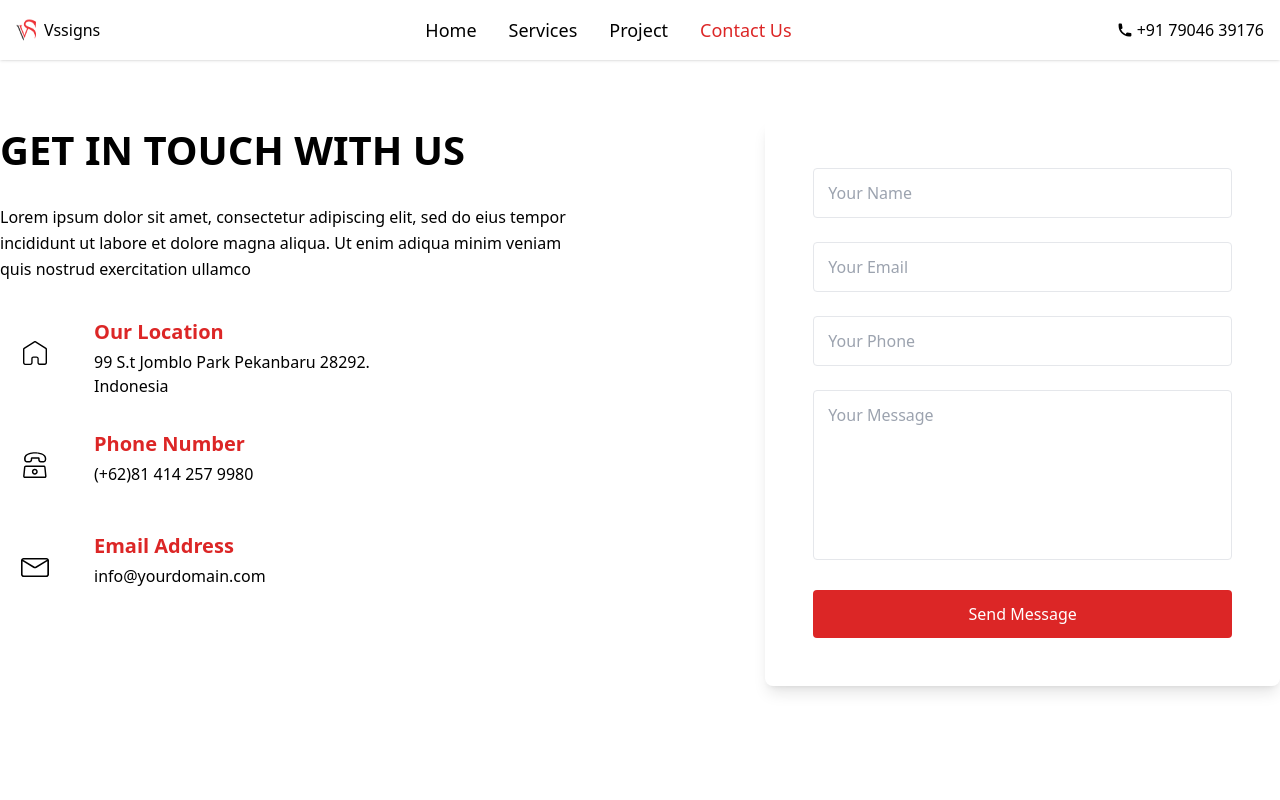
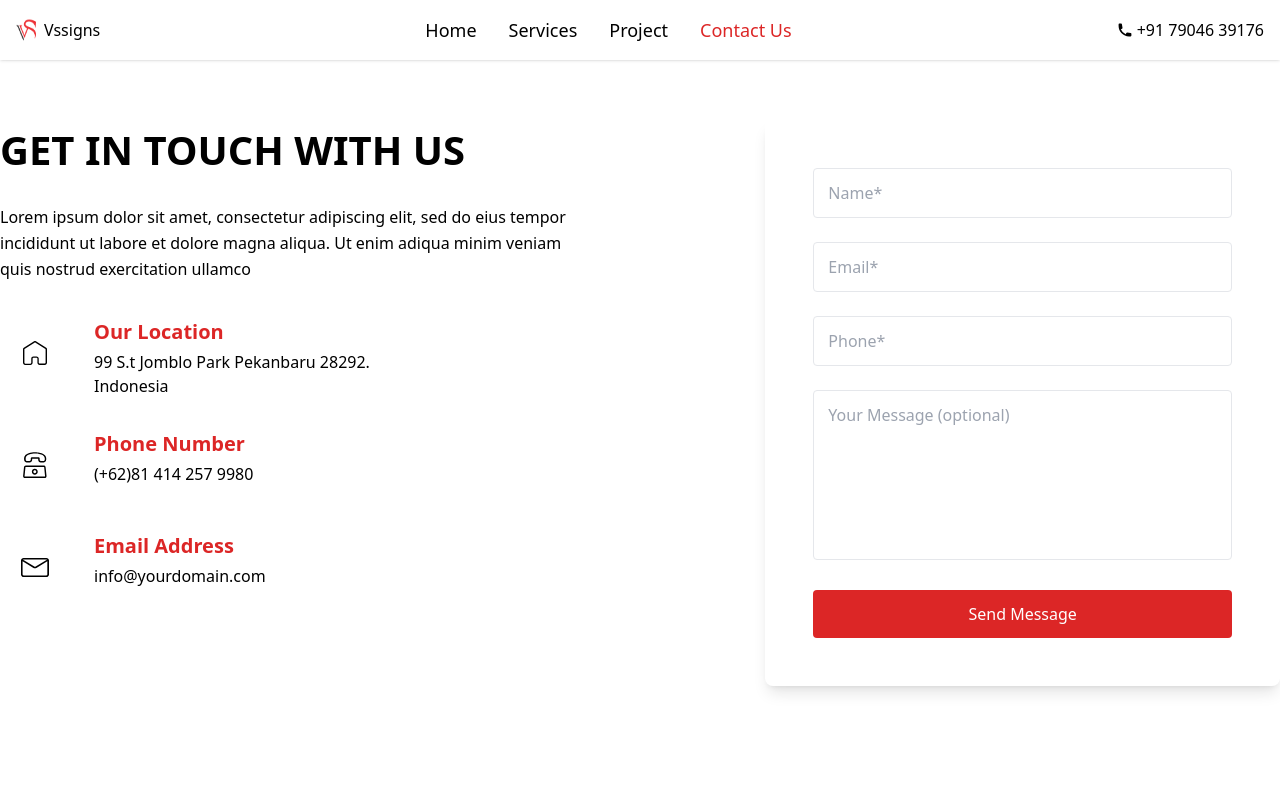
Before and after one commit to duraimuruganezhumalai/vssigns, a React (Create React App) app: page /contact-us in a window 1280 px wide. Shown: the top 800 px of the page. Built offline with nearby package versions, Linux system fonts and the light colour scheme.

Commit message:
contact form validation finished

```diff
--- a/src/Components/Pages/Contactus/Contactus.jsx
+++ b/src/Components/Pages/Contactus/Contactus.jsx
@@ -1,11 +1,94 @@
-import React from "react";
+import React, { Component } from "react";
 // import contactusbg from "../../../Assets/Contactus/abstract-Wallpaper.jpg"
 
 
 
 
+class Contactus extends Component {
 
-const Contactus = () => {
+
+    state = {
+
+        // name: '',
+        // email: '',
+        // phone: '',
+        // message: '',
+        validationErrors: {}
+    }
+
+
+    handleonSubmit = (e) => {
+        e.preventDefault();
+
+        const isFormvalid = this.validationFields()
+        console.log(isFormvalid)
+
+    }
+
+
+
+
+    handleonChange = (e) => {
+        // console.log(e.target)
+        // console.log("Type",  e.target.type);
+        // console.log("Value", e.target.value);
+        // console.log("Name", e.target.name);
+        // console.log("Placeholder", e.target.placeholder);
+
+        const target = e.target;
+        console.log(target
+        )
+        const name = target.name;
+        console.log(name)
+
+        const value = target.value;
+        console.log(value)
+
+        this.setState({
+            [name]: value
+        })
+    }
+
+
+    validationFields() {
+
+        const { name, email, phone, message } = this.state;
+
+        const errors = {}
+
+        if (!name) {
+            errors['name'] = 'Please enter your name'
+        }
+
+        if (!email) {
+            errors['email'] = 'Please enter your email'
+        }
+
+        if (!phone) {
+            errors['phone'] = 'Please enter your Phone'
+        }
+        if (!message) {
+            errors['message'] = 'please enter your msg'
+        }
+
+        this.setState({
+            validationErrors: errors
+        })
+
+        return Object.keys(errors).length === 0;
+
+    }
+
+
+
+
+
+    render() {
+
+
+        const { name: nameError, email: emailError, phone: phoneError, message: messageError } = this.state.validationErrors;
+
+
 
 
         return (
@@ -104,34 +187,50 @@ const Contactus = () => {
                                 {/* <img className="absolute w-full" src={contactusbg} size="" alt="contactus-bg" /> */}
                                 {/* <div class="" style="background-image: url(../../../Assets/Contactus/abstract-Wallpaper.jpg)"></div> */}
                                 <div className="relative rounded-lg p-8 shadow-lg sm:p-12">
-                                <form>
+                                    <form className="" onSubmit={this.handleonSubmit}>
                                         <div className="mb-6">
                                             <input
                                                 type="text"
-                                            placeholder="Your Name"
+                                                name="name"
+                                                placeholder="Name*"
                                                 className="text-body-color border-[f0f0f0] focus:border-primary w-full rounded border py-3 px-[14px] text-base outline-none focus-visible:shadow-none"
+                                                value={this.state.name}
+                                                onChange={this.handleonChange}
                                             />
                                         </div>
+                                            <span className="text-red-600">{nameError}</span>
                                         <div className="mb-6">
                                             <input
                                                 type="email"
-                                            placeholder="Your Email"
+                                                name="email"
+                                                placeholder="Email*"
                                                 className="text-body-color border-[f0f0f0] focus:border-primary w-full rounded border py-3 px-[14px] text-base outline-none focus-visible:shadow-none"
+                                                value={this.state.email}
+                                                onChange={this.handleonChange}
                                             />
+                                            <span className="text-red-600">{emailError}</span>
                                         </div>
                                         <div className="mb-6">
                                             <input
                                                 type="text"
-                                            placeholder="Your Phone"
+                                                name="phone"
+                                                placeholder="Phone*"
                                                 className="text-body-color border-[f0f0f0] focus:border-primary w-full rounded border py-3 px-[14px] text-base outline-none focus-visible:shadow-none"
+                                                value={this.state.phone}
+                                                onChange={this.handleonChange}
                                             />
+                                            <span className="text-red-600">{phoneError}</span>
                                         </div>
                                         <div className="mb-6">
                                             <textarea
                                                 rows="6"
-                                            placeholder="Your Message"
+                                                name="message"
+                                                placeholder="Your Message (optional)"
                                                 className="text-body-color border-[f0f0f0] focus:border-primary w-full resize-none rounded border py-3 px-[14px] text-base outline-none focus-visible:shadow-none"
+                                                value={this.state.message}
+                                                onChange={this.handleonChange}
                                             ></textarea>
+                                            <span className="text-red-600">{messageError}</span>
                                         </div>
                                         <div>
                                             <button
@@ -147,16 +246,10 @@ const Contactus = () => {
                         </div>
                     </div>
                 </section>
-
-
-
-
-
-
-
-
             </React.Fragment >
         )
     }
 
+}
+
 export default Contactus;
```
Lines whose indentation alone changed are shown as unchanged.
